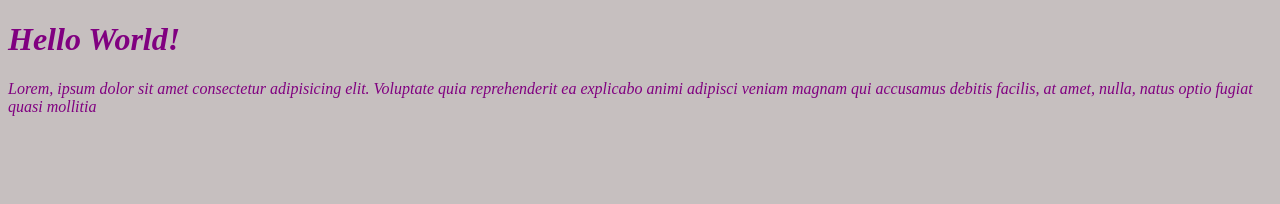
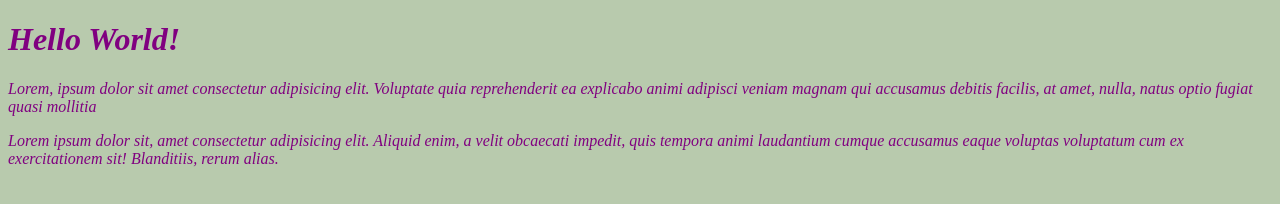
Before and after one commit to fass28/git-learning, a plain HTML site: page index.html in a window 1280 px wide. Drawn offline with Linux system fonts and the light colour scheme.

Commit message:
updating bg color and adding new paragraph

```diff
--- a/index.css
+++ b/index.css
@@ -1,5 +1,5 @@
 body {
-    background-color: rgb(198, 191, 191);
+    background-color: rgb(184, 202, 173);
     color: purple;
     font-style: italic;
 }
--- a/index.html
+++ b/index.html
@@ -11,5 +11,6 @@
 <body>
     <h1>Hello World!</h1>
     <p>Lorem, ipsum dolor sit amet consectetur adipisicing elit. Voluptate quia reprehenderit ea explicabo animi adipisci veniam magnam qui accusamus debitis facilis, at amet, nulla, natus optio fugiat quasi mollitia</p>
+    <p>Lorem ipsum dolor sit, amet consectetur adipisicing elit. Aliquid enim, a velit obcaecati impedit, quis tempora animi laudantium cumque accusamus eaque voluptas voluptatum cum ex exercitationem sit! Blanditiis, rerum alias.</p>
 </body>
 </html>
```
